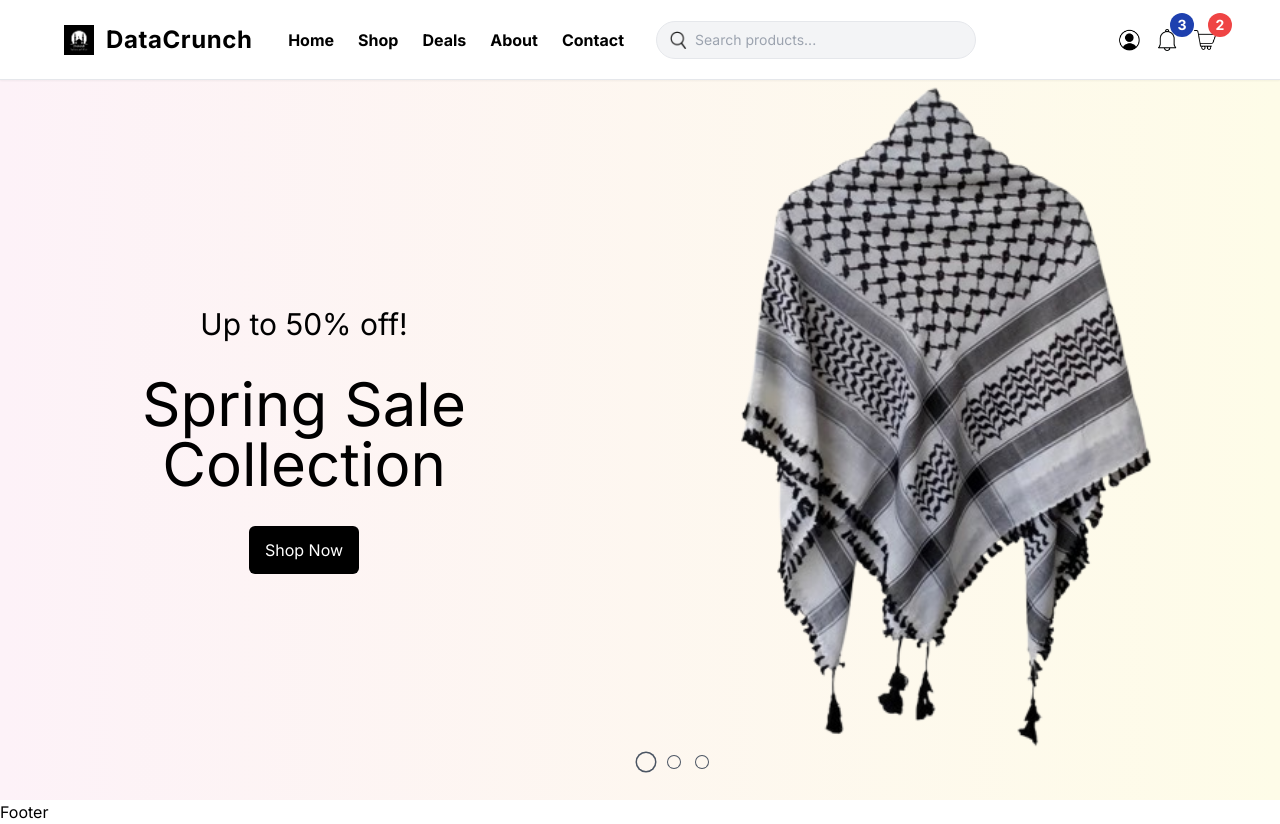
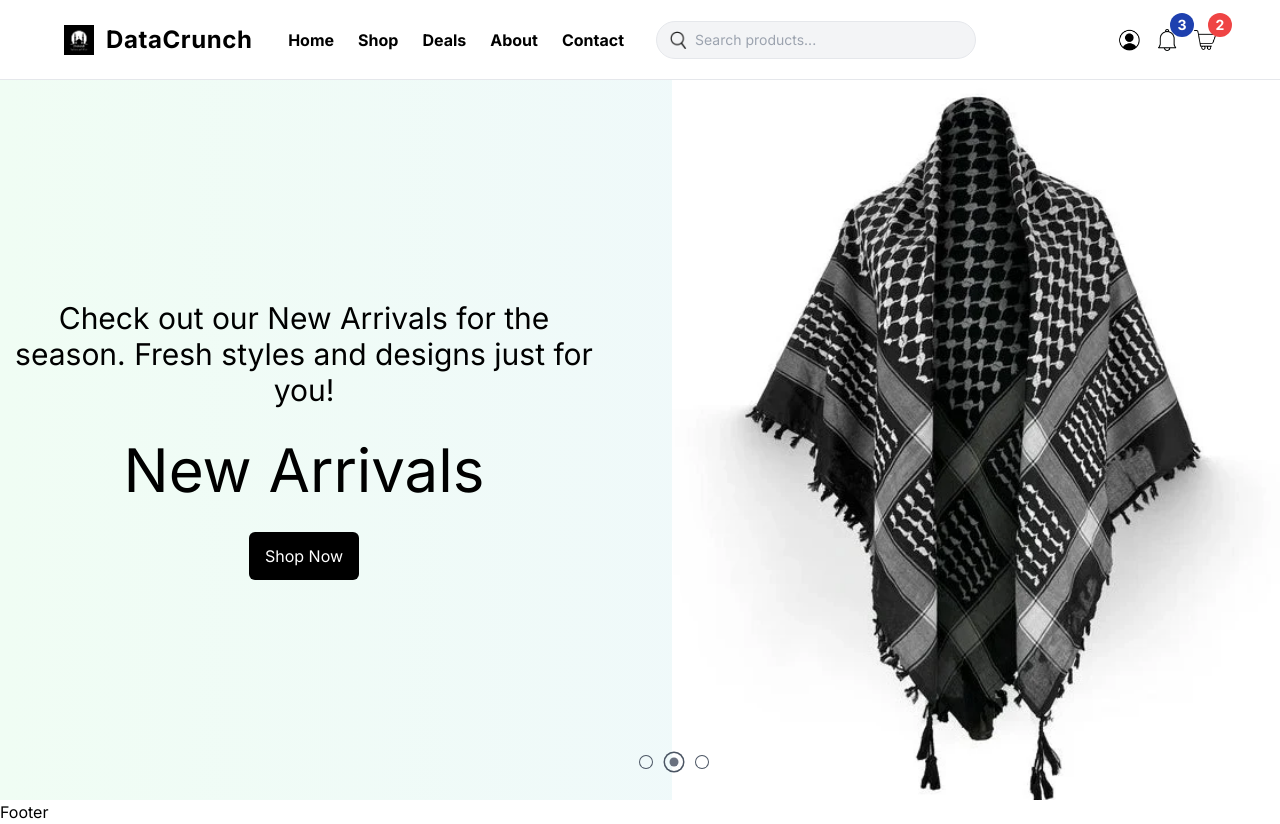
Before and after one commit to Arif-Ur-Rahman/ummah-store, a Next.js app: page / in a window 1280 px wide. Built offline with nearby package versions, Linux system fonts and the light colour scheme.

Commit message:
useEffect Added

```diff
--- a/src/app/component/home/Slider.tsx
+++ b/src/app/component/home/Slider.tsx
@@ -2,7 +2,7 @@
 
 import Image from "next/image";
 import Link from "next/link";
-import React, { useState } from "react";
+import React, { useEffect, useState } from "react";
 
 const slides = [
   {
@@ -35,9 +35,17 @@ const slides = [
 
 function Slider() {
   const [current, setCurrent] = useState(0);
+
+  useEffect(() => {
+    const interval = setInterval(() => {
+      setCurrent((prev) => (prev === slides.length-1 ? 0 : prev + 1));
+    }, 3000);
+    return () => clearInterval(interval);
+  }, []);
   return (
     <div className="h-[calc(100vh-80px)] overflow-hidden">
-      <div className="w-max h-full flex transition-all ease-in-out duration-1000">
+      <div className="w-max h-full flex transition-all ease-in-out duration-1000"
+        style={{ transform: `translateX(-${current * 100}vw)` }}>
         {slides.map((slide) => (
           <div
             className={`${slide.bg} w-screen h-full flex flex-col gap-16 xl:flex-row`}
@@ -81,9 +89,10 @@ function Slider() {
                 current === index ? "scale-150" : ""
               }`}
               key={slide.id}
+              onClick={() => setCurrent(index)}
             >
               {current === index && (
-              <div className="w-[6px] h-[6px] rounded-full"></div>
+                <div className="w-[6px] h-[6px] bg-gray-500 rounded-full"></div>
               )}
             </div>
           ))}
```
Also changed, not shown: public/slides/slide1.webp (deleted). Lines whose indentation alone changed are shown as unchanged.
